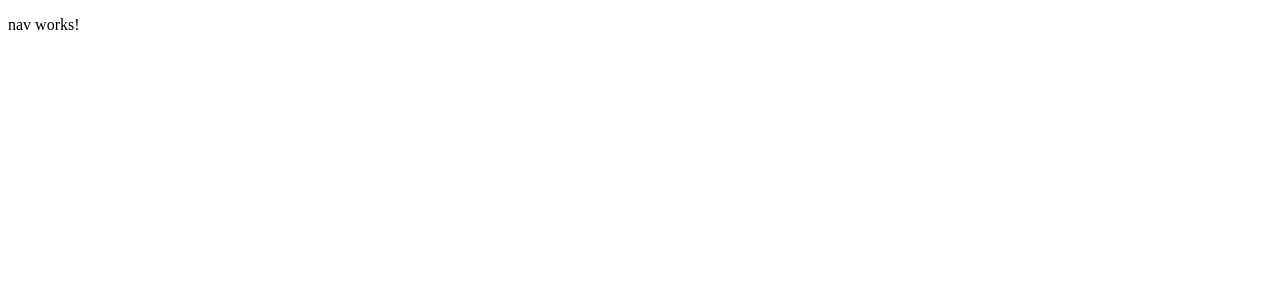
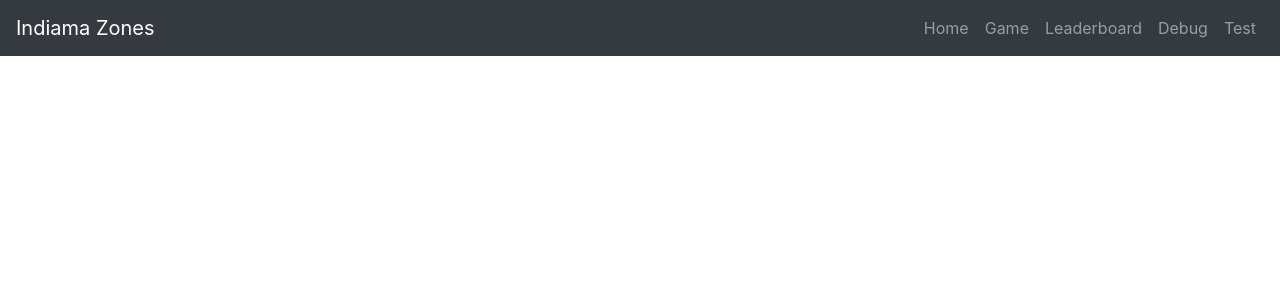
Before and after one commit to noenemy/reinvent2019-buildersfair, an Angular app in the folder Buildsfair-Web/: page / in a window 1280 px wide. Shown: the top 300 px of the page. Built offline with nearby package versions, Linux system fonts and the light colour scheme.

Commit message:
Migrated Nav component and bootstrap

```diff
--- a/Buildsfair-Web/package.json
+++ b/Buildsfair-Web/package.json
@@ -20,6 +20,7 @@
     "@angular/platform-browser-dynamic": "~8.2.9",
     "@angular/router": "~8.2.9",
     "angular-font-awesome": "^3.1.2",
+    "bootstrap": "^4.3.1",
     "font-awesome": "^4.7.0",
     "rxjs": "~6.4.0",
     "tslib": "^1.10.0",
--- a/Buildsfair-Web/src/app/app.component.css
+++ b/Buildsfair-Web/src/app/app.component.css
@@ -0,0 +1,4 @@
+body, html {
+    height: 100%;
+    margin:0;
+}
--- a/Buildsfair-Web/src/app/nav/nav.component.html
+++ b/Buildsfair-Web/src/app/nav/nav.component.html
@@ -1,3 +1,29 @@
-<p>
-  nav works!
-</p>
+   <!-- Navigation -->
+   <nav class="navbar navbar-expand-lg navbar-dark bg-dark">
+      <a class="navbar-brand" href="#">
+        <!--<img src="http://placehold.it/300x60?text=Logo" width="150" height="30" alt="">-->
+        Indiama Zones
+      </a>
+      <button class="navbar-toggler" type="button" data-toggle="collapse" data-target="#navbarResponsive" aria-controls="navbarResponsive" aria-expanded="false" aria-label="Toggle navigation">
+        <span class="navbar-toggler-icon"></span>
+      </button>
+      <div class="collapse navbar-collapse" id="navbarResponsive">
+        <ul class="navbar-nav ml-auto">
+          <li class="nav-item" routerLinkActive="active">
+              <a class="nav-link" [routerLink]="['/home']"><i fa name="home"></i> Home</a>
+            </li>
+          <li class="nav-item" routerLinkActive="active">
+            <a class="nav-link" [routerLink]="['/game']"><i fa name="gamepad"></i> Game</a>
+          </li>
+          <li class="nav-item" routerLinkActive="active">
+            <a class="nav-link" [routerLink]="['/leaderboard']"><i fa name="list-ol"></i> Leaderboard</a>
+          </li>
+          <li class="nav-item" routerLinkActive="active">
+            <a class="nav-link" [routerLink]="['/debug']"><i fa name="bug"></i> Debug</a>
+          </li>
+          <li class="nav-item" routerLinkActive="active">
+              <a class="nav-link" [routerLink]="['/playdemo']"><i fa name="camera"></i> Test</a>
+            </li>
+        </ul>
+      </div>
+  </nav>
--- a/Buildsfair-Web/src/styles.css
+++ b/Buildsfair-Web/src/styles.css
@@ -1 +1,3 @@
 /* You can add global styles to this file, and also import other style files */
+@import '../node_modules/bootstrap/dist/css/bootstrap.min.css';
+@import '../node_modules/font-awesome/css/font-awesome.min.css';
```
Also changed, not shown: 1 other file (tests, documents, lock files or other folders).
